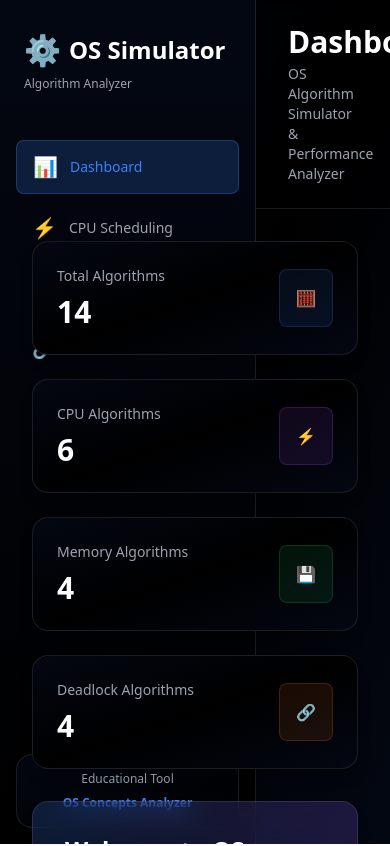
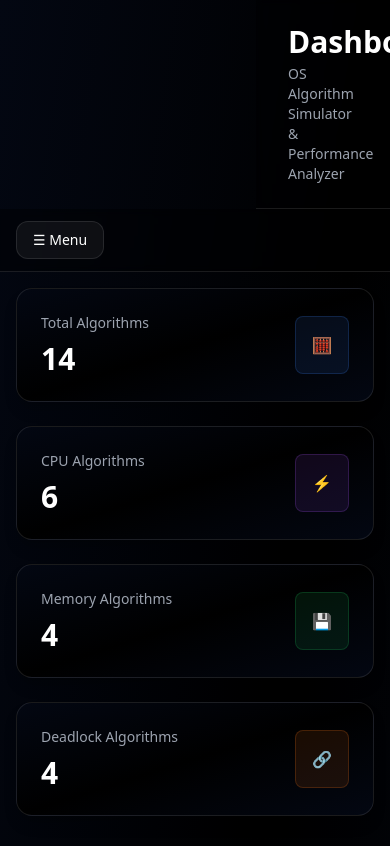
Before and after one commit to SayeedTahmid/OS-AlgoSim, a React (Vite) app: page / in a window 390 px wide. Shown: the top 846 px of the page. Built offline with nearby package versions, Linux system fonts and the light colour scheme.

Commit message:
Fixed overlapping issue

```diff
--- a/src/components/Layout.tsx
+++ b/src/components/Layout.tsx
@@ -18,15 +18,30 @@ const navigationItems = [
 ];
 
 export const Layout: React.FC<LayoutProps> = ({ children, title, subtitle }) => {
+  const [isSidebarOpen, setIsSidebarOpen] = React.useState(false);
+
   return (
-    <div className="flex h-screen bg-gradient-to-br from-gray-950 via-black to-gray-950">
-      <Sidebar items={navigationItems} />
+    <div className="min-h-screen bg-gradient-to-br from-gray-950 via-black to-gray-950">
+      <Sidebar
+        items={navigationItems}
+        isOpen={isSidebarOpen}
+        onClose={() => setIsSidebarOpen(false)}
+      />
 
-      <div className="flex-1 flex flex-col overflow-hidden">
+      <div className="flex-1 flex flex-col overflow-hidden md:ml-[280px] ml-0">
         <Navbar title={title} subtitle={subtitle} />
 
+        <div className="md:hidden px-4 py-3 border-b border-white/10 bg-black/40 backdrop-blur-sm">
+          <button
+            onClick={() => setIsSidebarOpen(true)}
+            className="inline-flex items-center gap-2 rounded-xl border border-white/10 bg-white/5 px-4 py-2 text-sm font-medium text-white transition hover:bg-white/10"
+          >
+            <span>☰ Menu</span>
+          </button>
+        </div>
+
         <main className="flex-1 overflow-auto">
-          <div className="p-8">
+          <div className="p-4 md:p-8 lg:p-10 xl:p-12">
             {children}
           </div>
         </main>
--- a/src/components/Sidebar.tsx
+++ b/src/components/Sidebar.tsx
@@ -11,14 +11,22 @@ interface SidebarItem {
 interface SidebarProps {
   items: SidebarItem[];
   className?: string;
+  isOpen?: boolean;
+  onClose?: () => void;
 }
 
-export const Sidebar: React.FC<SidebarProps> = ({ items, className = '' }) => {
+export const Sidebar: React.FC<SidebarProps> = ({ items, className = '', isOpen = false, onClose }) => {
   const location = useLocation();
 
   return (
+    <>
+      <div
+        className={`fixed inset-0 z-40 bg-black/50 transition-opacity duration-300 md:hidden ${isOpen ? 'opacity-100 pointer-events-auto' : 'opacity-0 pointer-events-none'}`}
+        onClick={onClose}
+      />
+
       <aside
-      className={`fixed left-0 top-0 h-screen w-64 bg-gradient-to-b from-gray-950 to-black border-r border-white/10 pt-8 sidebar-scroll ${className}`}
+        className={`fixed inset-y-0 left-0 z-50 w-72 max-w-full transform overflow-y-auto bg-gradient-to-b from-gray-950 to-black border-r border-white/10 pt-8 transition-transform duration-300 md:w-[280px] md:translate-x-0 ${isOpen ? 'translate-x-0' : '-translate-x-full'} ${className}`}
       >
         <div className="px-6 mb-12">
           <h1 className="text-2xl font-bold text-white flex items-center gap-2">
@@ -36,6 +44,7 @@ export const Sidebar: React.FC<SidebarProps> = ({ items, className = '' }) => {
             <Link
               key={item.path}
               to={item.path}
+              onClick={onClose}
               className={`
                 flex items-center gap-3 px-4 py-3 rounded-lg
                 transition-all duration-200
@@ -61,5 +70,6 @@ export const Sidebar: React.FC<SidebarProps> = ({ items, className = '' }) => {
         </Card>
       </div>
     </aside>
+    </>
   );
 };
```
Also changed, not shown: 5 other files (tests, documents, lock files or other folders). Lines whose indentation alone changed are shown as unchanged.
